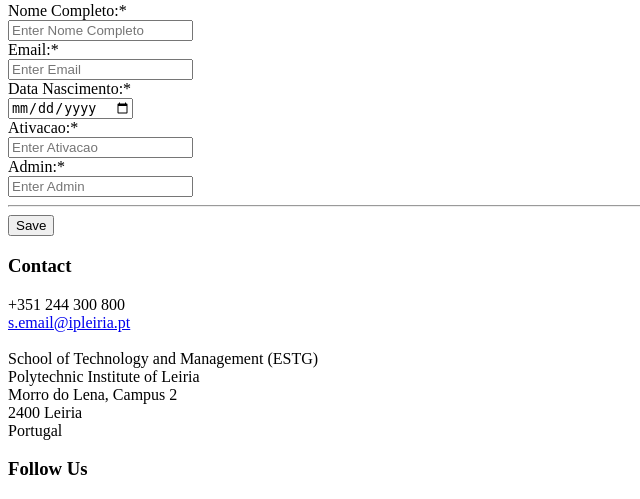
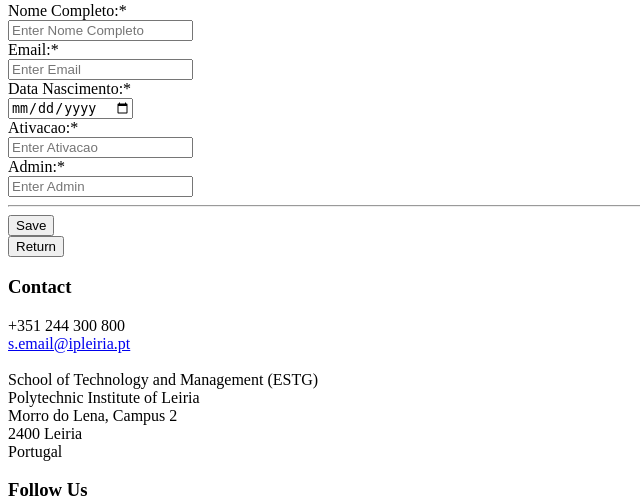
Before and after one commit to 2180687/PHP-Shut-the-box-2020, a PHP site: the page made by weblogicmvc/webapp/view/backoffice/editar.phtml in a window 1280 px wide. Shown: the part 189-688 px from the top of the page, without its empty margins (0-640 px from the left). Run offline with PHP 8.4, Linux system fonts and the light colour scheme; the template is opened without the code that fills it, so the values that code supplies are empty; some libraries are stand-ins or nearby versions.

Commit message:
Correção de Bugs no botao return do show, Adição do botao no editar do backoffice , Correção de bug no backoffice/index

```diff
--- a/weblogicmvc/webapp/controller/HomeController.php
+++ b/weblogicmvc/webapp/controller/HomeController.php
@@ -130,6 +130,9 @@ class HomeController extends BaseController
 
             }
         }
+        else{
+            return Redirect::toRoute('backoffice/index');
+        }
         if($user->admin ==0) {
             return Redirect::toRoute('backoffice/index');
         }
@@ -186,6 +189,7 @@ class HomeController extends BaseController
         $registo = User::all();
         return View::make('backoffice.index2',['informacao' => $registo]);
     }
+
     public function create()
     {
         View::make('backoffice.create');
--- a/weblogicmvc/webapp/router.php
+++ b/weblogicmvc/webapp/router.php
@@ -37,6 +37,7 @@ Router::post('backoffice/create','HomeController/store');
 Router::get('backoffice/editar','HomeController/editar');
 Router::post('backoffice/editar','HomeController/update');
 Router::get('backoffice/destroy','Homecontroller/destroy');
+Router::post('backoffice/index2','Homecontroller/index2');
 
 Router::get('jogo/play','GameController/game');
 Router::post('jogo/play2','GameController/mandardados');
@@ -61,4 +62,6 @@ Router::post('jogo/terminarjogo','GameController/game');
 
 
 
+
+
 /************** End of URLEncoder Routing Rules ************************************/
--- a/weblogicmvc/webapp/view/backoffice/editar.phtml
+++ b/weblogicmvc/webapp/view/backoffice/editar.phtml
@@ -67,8 +67,15 @@ Layout::includeLayout('header') ?>
                             <div class="col-lg-4 text-right">
                                 <button class="btn btn-default" type="submit">Save</button>
                             </div>
+                        </form>
+                        <form method="post" action=<?=URL::toRoute('backoffice/index2')?>
+                        <div class="col-lg-4 text-right">
+                            <button class="btn btn-action" type="submit">Return</button>
                     </div>
                     </form>
+                    </div>
+
+
                 </div>
         </div>
 
--- a/weblogicmvc/webapp/view/backoffice/show.phtml
+++ b/weblogicmvc/webapp/view/backoffice/show.phtml
@@ -55,10 +55,11 @@ Layout::includeLayout('header') ?>
                                 </div>
 
 								<hr>
-
+                                    <form method="get" action=<?=URL::toRoute('backoffice/index2')?>
 									<div class="col-lg-4 text-right">
 										<button class="btn btn-action" type="submit">Return</button>
 									</div>
+                                    </form>
 								</div>
 							</form>
 						</div>
```
